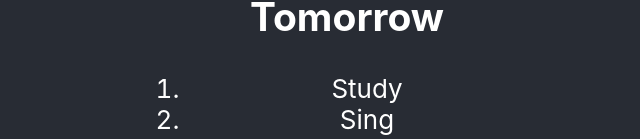
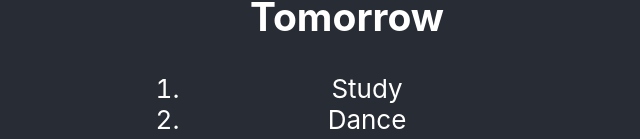
Before and after one commit to milan-vishnoi/Practice_Programs, a React (Create React App) app in the folder JavaScript/React/my-react-app/: page / in a window 1280 px wide. Shown: the part 659-798 px from the top of the page, without its empty margins (293-933 px from the left). Built offline with nearby package versions, Linux system fonts and the light colour scheme.

Commit message:
Added code to depict the filter function of array for dynamic rendering

```diff
--- a/JavaScript/React/my-react-app/src/App.js
+++ b/JavaScript/React/my-react-app/src/App.js
@@ -30,7 +30,7 @@ class List extends React.Component {
   }
 
   render() {
-    return <ol>{this.props.tasks.split(",").map(task=><li key={task}>{task}</li>)}</ol>;
+    return <ol>{this.props.tasks.split(",").filter(task=>task.length>4).map(task=><li key={task}>{task}</li>)}</ol>;
   }
 }
 
```
